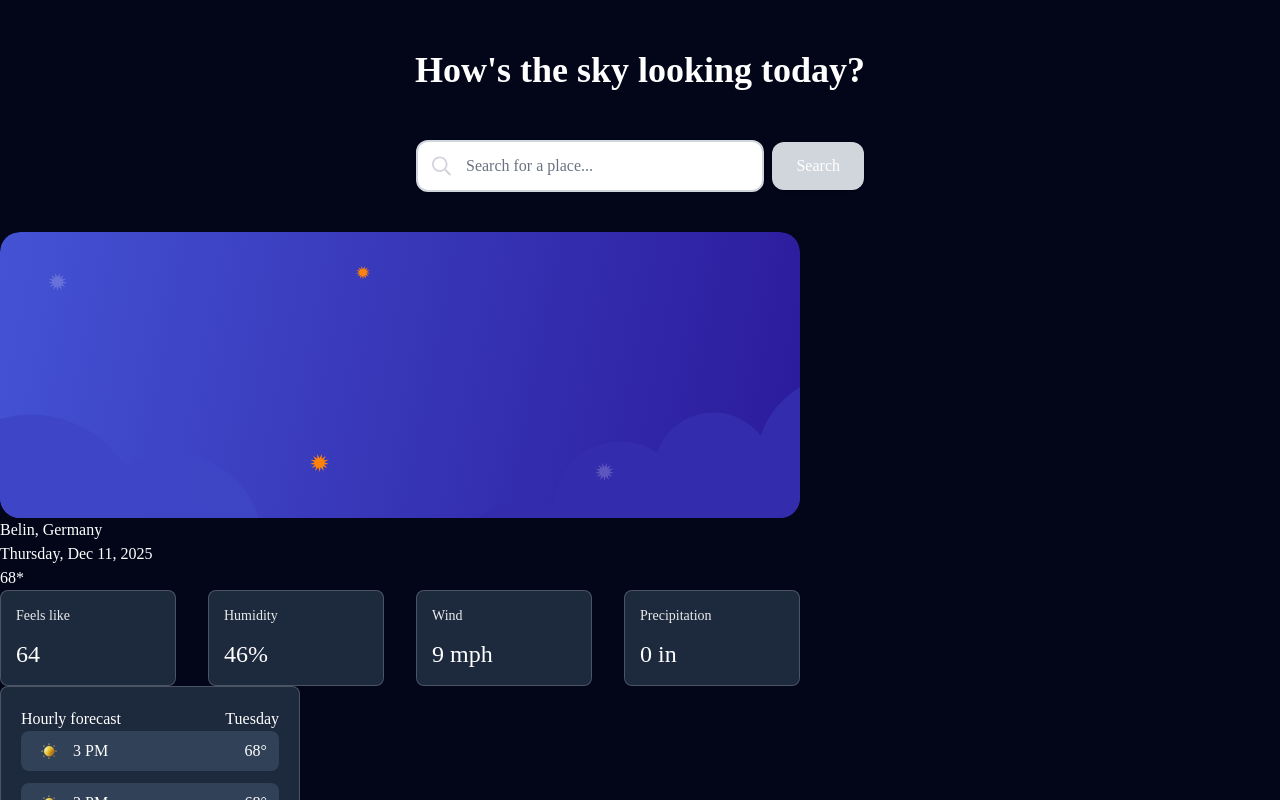
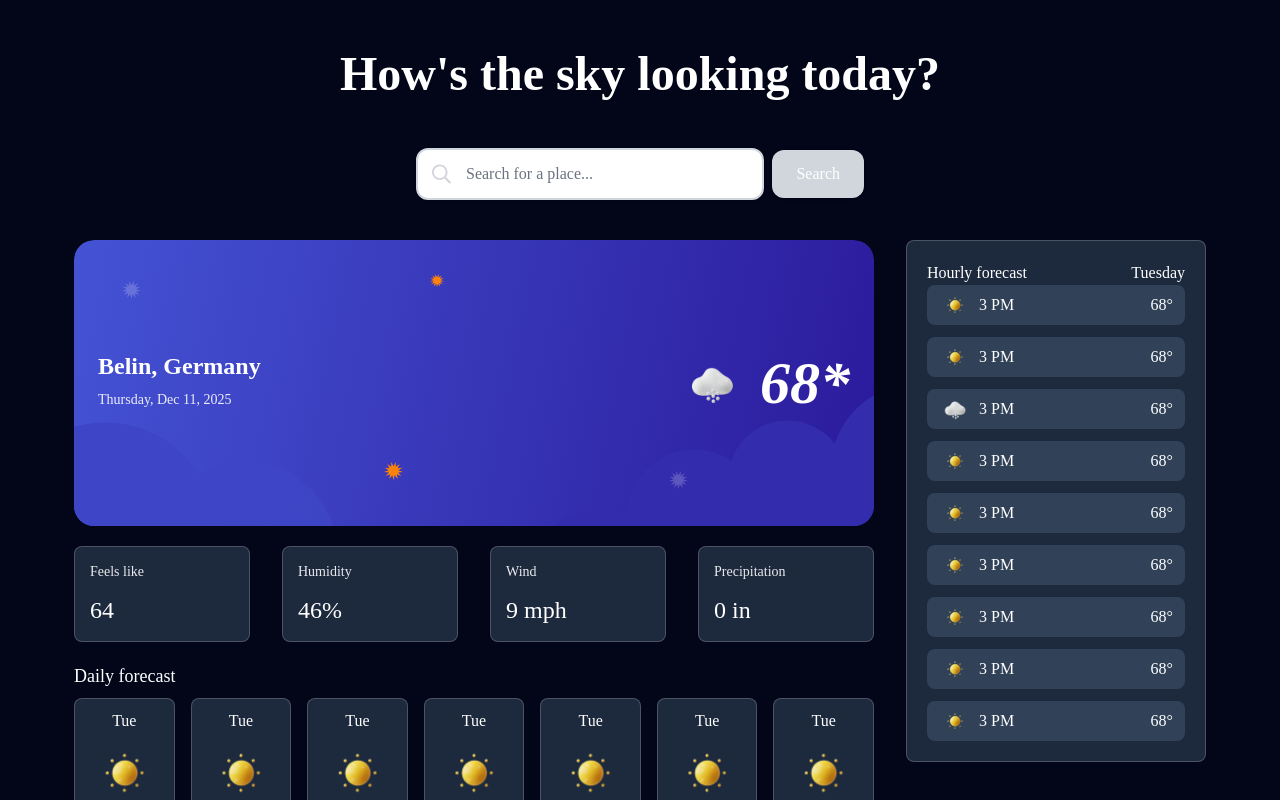
Before and after one commit to minLeya/what-is-your-weather, a React (Vite) app: page / in a window 1280 px wide. Shown: the top 800 px of the page. Built offline with nearby package versions, Linux system fonts and the light colour scheme; a web font is replaced by a local one.

Commit message:
style: improve main weather card

```diff
--- a/src/App.jsx
+++ b/src/App.jsx
@@ -9,13 +9,21 @@ import HourlyForecast from "./components/HourlyForecast";
 function App() {
   return (
     <div className="bg-slate-950 text-white font-[DMSans]">
-      <h1 className="text-4xl font-bold text-center p-[50px]">How's the sky looking today?</h1>
-      <SearchBar/>
-      {/*  грид чтобы уложить все нормально*/}
-      <MainWeather/>
-      <WeatherDetails/>
-      <HourlyForecast/>
-      <DailyForecast/>
+      <h1 className="text-5xl font-bold text-center p-[50px]">
+        How's the sky looking today?
+      </h1>
+      <SearchBar />
+
+      <div className="flex flex-row justify-center gap-8">
+        <div className="flex flex-col gap-5">
+          <MainWeather />
+          <WeatherDetails />
+          <DailyForecast />
+        </div>
+        <div>
+          <HourlyForecast />
+        </div>
+      </div>
     </div>
   );
 }
--- a/src/components/MainWeather.jsx
+++ b/src/components/MainWeather.jsx
@@ -7,17 +7,21 @@ function MainWeather() {
         className="w-full h-auto"
       />
 
-      {/* positions */}
-      <div className="">
-        {" "}
-        {/* слева */}
-        <div>Belin, Germany</div>
-        <div>Thursday, Dec 11, 2025 </div>
+      <div className="absolute inset-0 pl-6 pt-[110px] flex flex-col gap-2">
+        <div className="text-2xl font-bold">Belin, Germany</div>
+        <div className="text-sm opacity-90">Thursday, Dec 11, 2025 </div>
       </div>
 
-      <div>
-        <img src="" alt="" /> {/* в зависимости от погоды... */}
-        68* {/* данные из сайта */}
+      <div className="flex flex-row items-center gap-4 absolute right-6 top-1/2 transform -translate-y-1/2">
+        <div>
+          <img
+            src="../src/assets/images/icon-snow.webp"
+            alt="snow"
+            className="w-16 h-16"
+          />
+        </div>
+
+        <div className="text-6xl font-bold italic">68*</div>
       </div>
     </div>
   );
```
